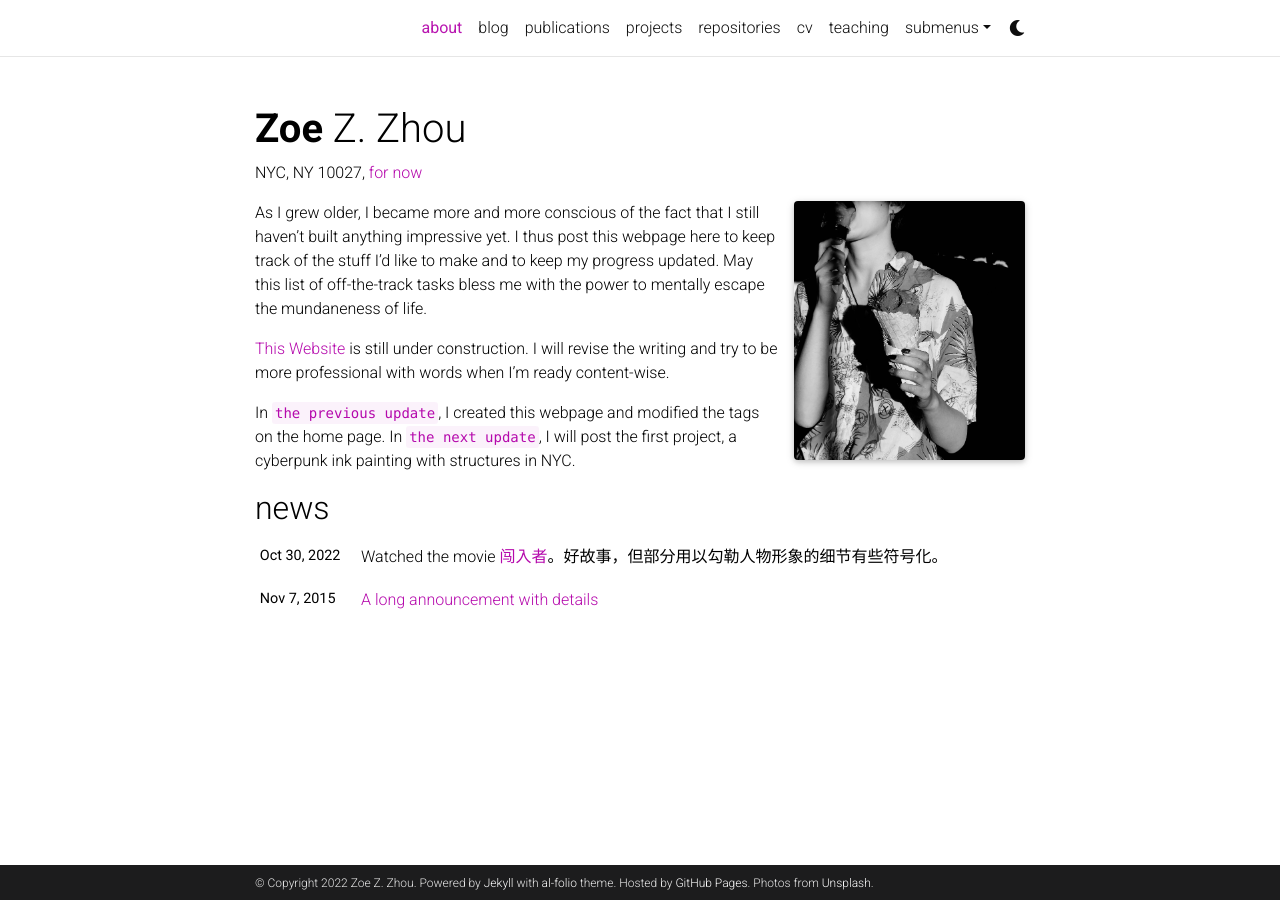
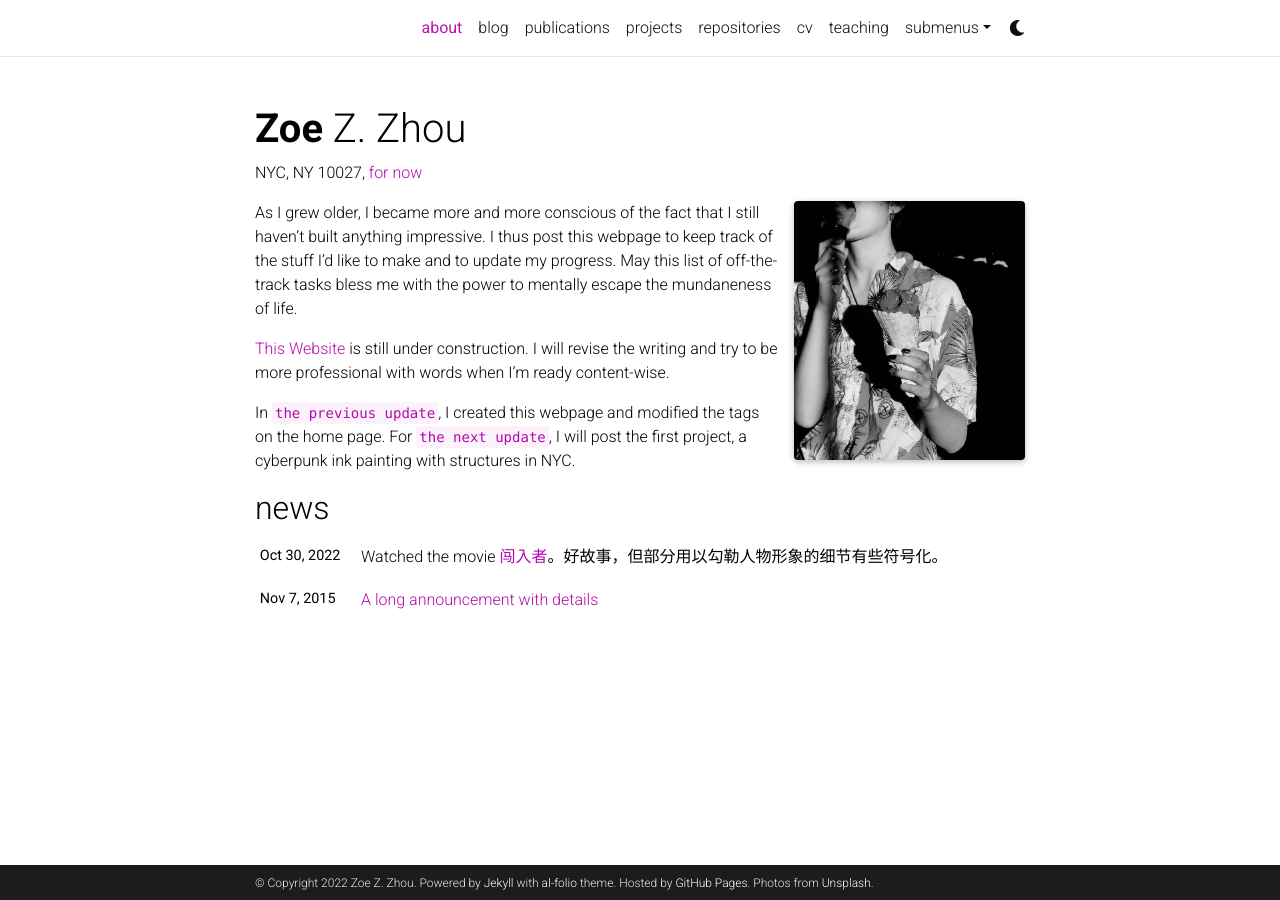
Before and after one commit to Zoewhat/Zoewhat.github.io, a Jekyll site: the page built from _pages/about.md, in a window 1280 px wide. Built offline with Jekyll 4.4.1, drawn with Linux system fonts in a browser that asks for light colours; full-size pictures stand in for the smaller copies a plugin makes; comment, search, counter and statistics services are not loaded; a style sheet for code colours, icons or effects is not loaded.

Commit message:
Update about.md

```diff
--- a/_pages/about.md
+++ b/_pages/about.md
@@ -14,8 +14,8 @@ news : true  # includes a list of news items
 
 ---
 
-As I grew older, I became more and more conscious of the fact that I still haven’t built anything impressive yet. I thus post this webpage here to keep track of the stuff I’d like to make and to keep my progress updated. May this list of off-the-track tasks bless me with the power to mentally escape the mundaneness of life.
+As I grew older, I became more and more conscious of the fact that I still haven’t built anything impressive. I thus post this webpage to keep track of the stuff I’d like to make and to update my progress. May this list of off-the-track tasks bless me with the power to mentally escape the mundaneness of life.
 
 [This Website](https://zoewhat.github.io/) is still under construction. I will revise the writing and try to be more professional with words when I'm ready content-wise.
 
-In `the previous update`, I created this webpage and modified the tags on the home page. In `the next update`, I will post the first project, a cyberpunk ink painting with structures in NYC.
+In `the previous update`, I created this webpage and modified the tags on the home page. For `the next update`, I will post the first project, a cyberpunk ink painting with structures in NYC.
```
